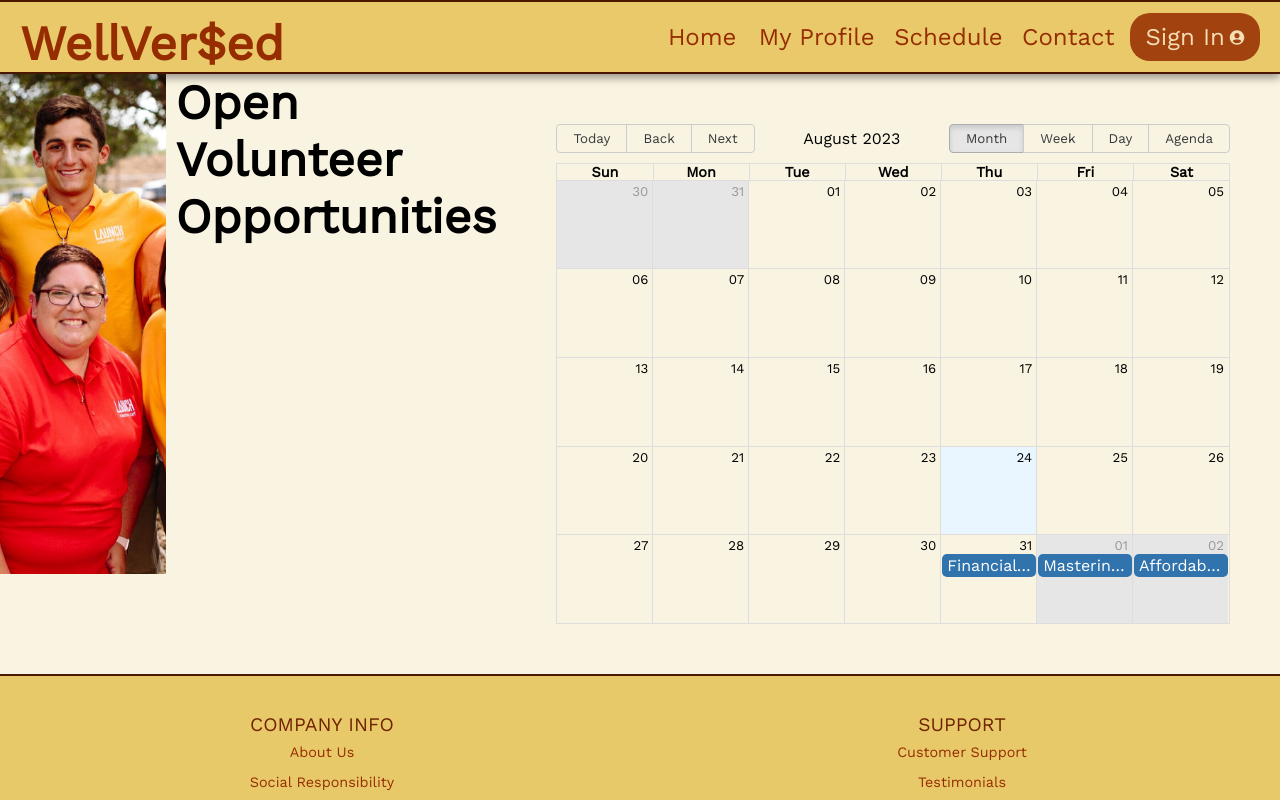
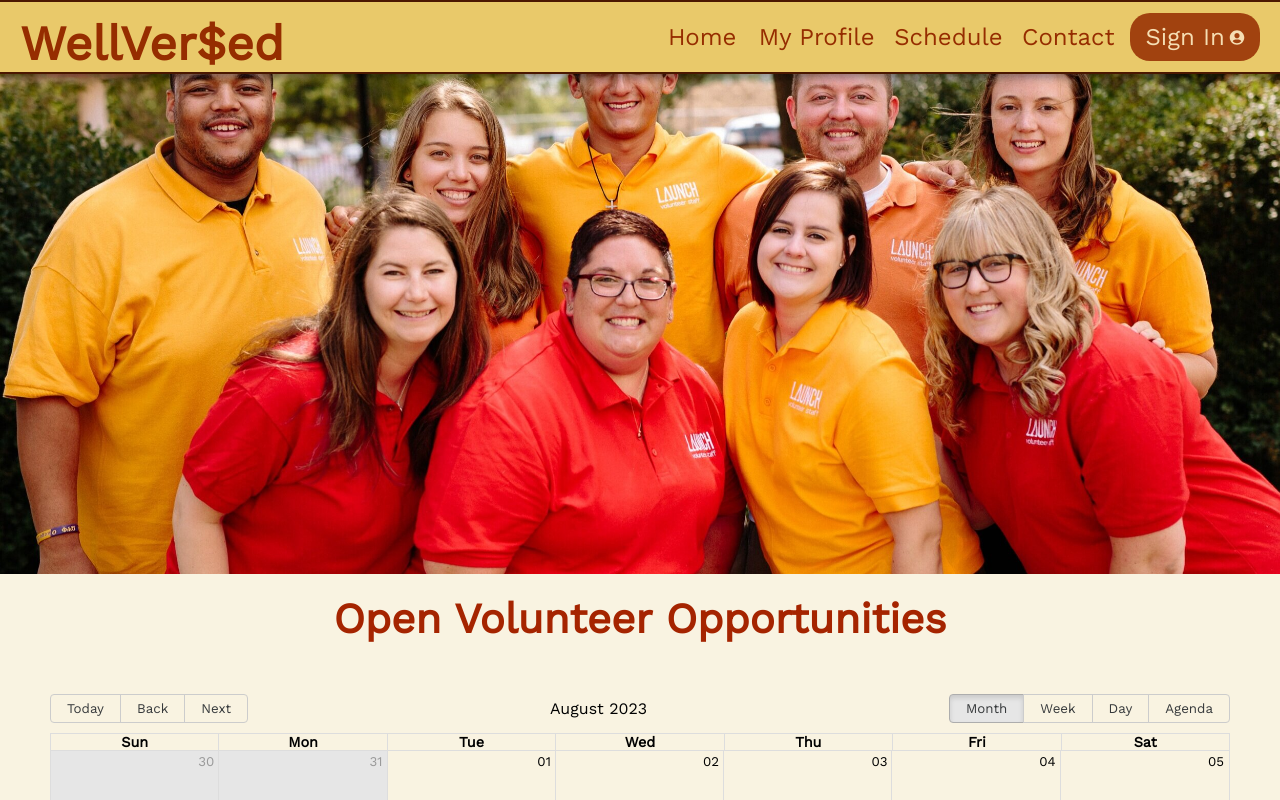
Before and after one commit to sodoeme/Wellversed, a React (Create React App) app in the folder front/: page /schedule in a window 1280 px wide. Shown: the top 800 px of the page. Built offline with nearby package versions, Linux system fonts and the light colour scheme.

Commit message:
Fully merged front end

```diff
--- a/front/src/components/NavBar.jsx
+++ b/front/src/components/NavBar.jsx
@@ -40,12 +40,12 @@ function NavBar() {
               <li>
                 <Link to="/">Home</Link>
               </li>
+              {/* <li>
+                <Link to="/orgpf">My Profile</Link>
+              </li> */}
               <li>
-                <Link to="/orgpf">My Profile</Link>
+                <Link to="/userpf">My Profile</Link>
               </li>
-              {/* <li>
-                <Link to="/userpf">My Profile</Link>
-              </li> */}
               <li>
                 <Link to="/schedule">Schedule</Link>
               </li>
--- a/front/src/components/profileComponents/user.css
+++ b/front/src/components/profileComponents/user.css
@@ -71,7 +71,7 @@
   justify-content: center;
   align-items: center;
   background-color: #fffef3;
-  padding: 10px 50px 40px;
+  padding: 10px 50px 20px;
 }
 
 .Main-section {
@@ -158,9 +158,6 @@ button:hover {
     /* column-gap: 10px; */
   }
 
-  .Header {
-  }
-
   .Profile-Header {
     grid-row-start: 2;
     grid-row-end: 3;
--- a/front/src/components/scheduleComponents/schedule.jsx
+++ b/front/src/components/scheduleComponents/schedule.jsx
@@ -5,7 +5,7 @@ import Mainschedule from "./mainschedule";
 
 const Schedule = () => {
   return (
-    <div className="User-Page">
+    <div className="schedule-Page">
       {/* <div className="Header">
         <h1>Well-Ver$ed Education</h1>
       </div> */}
@@ -13,7 +13,7 @@ const Schedule = () => {
       <section className="hero-image"></section>
 
       <section className="volunteer-schedule">
-        <h2>Open Volunteer Opportunities</h2>
+        <h2 className="contact-header">Open Volunteer Opportunities</h2>
       </section>
 
       <section className="schedule">
```
